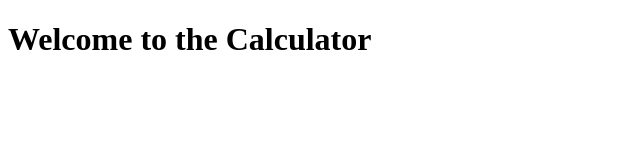
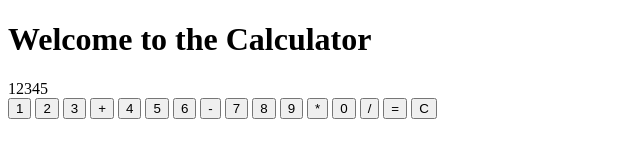
Before and after one commit to nickdowski/calculator, a plain HTML site: page index.html in a window 1280 px wide. Shown: the whole page, without its empty margins (0-640 px from the left). Drawn offline with Linux system fonts and the light colour scheme.

Commit message:
Create buttons

```diff
--- a/index.html
+++ b/index.html
@@ -8,5 +8,26 @@
 </head>
 <body>
     <h1>Welcome to the Calculator</h1>
+        <div class="Calculator">
+            <div class ="display">12345</div>
+            <div class ="buttons">
+                <button>1</button>
+                <button>2</button>
+                <button>3</button>
+                <button>+</button>
+                <button>4</button>
+                <button>5</button>
+                <button>6</button>
+                <button>-</button>
+                <button>7</button>
+                <button>8</button>
+                <button>9</button>
+                <button>*</button>
+                <button>0</button>
+                <button>/</button>
+                <button>=</button>
+                <button>C</button>
+            </div>
+        </div>
 </body>
 </html>
```
